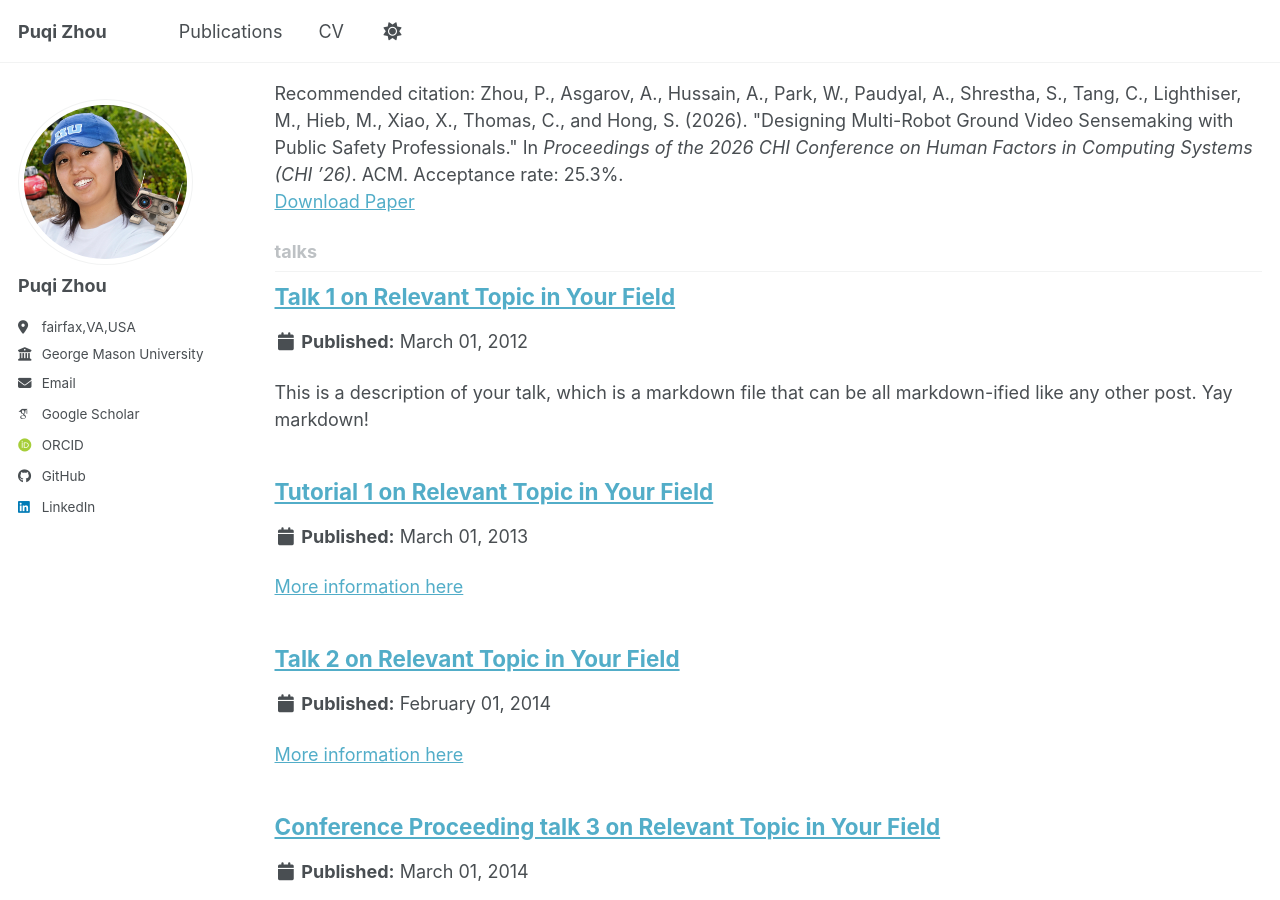
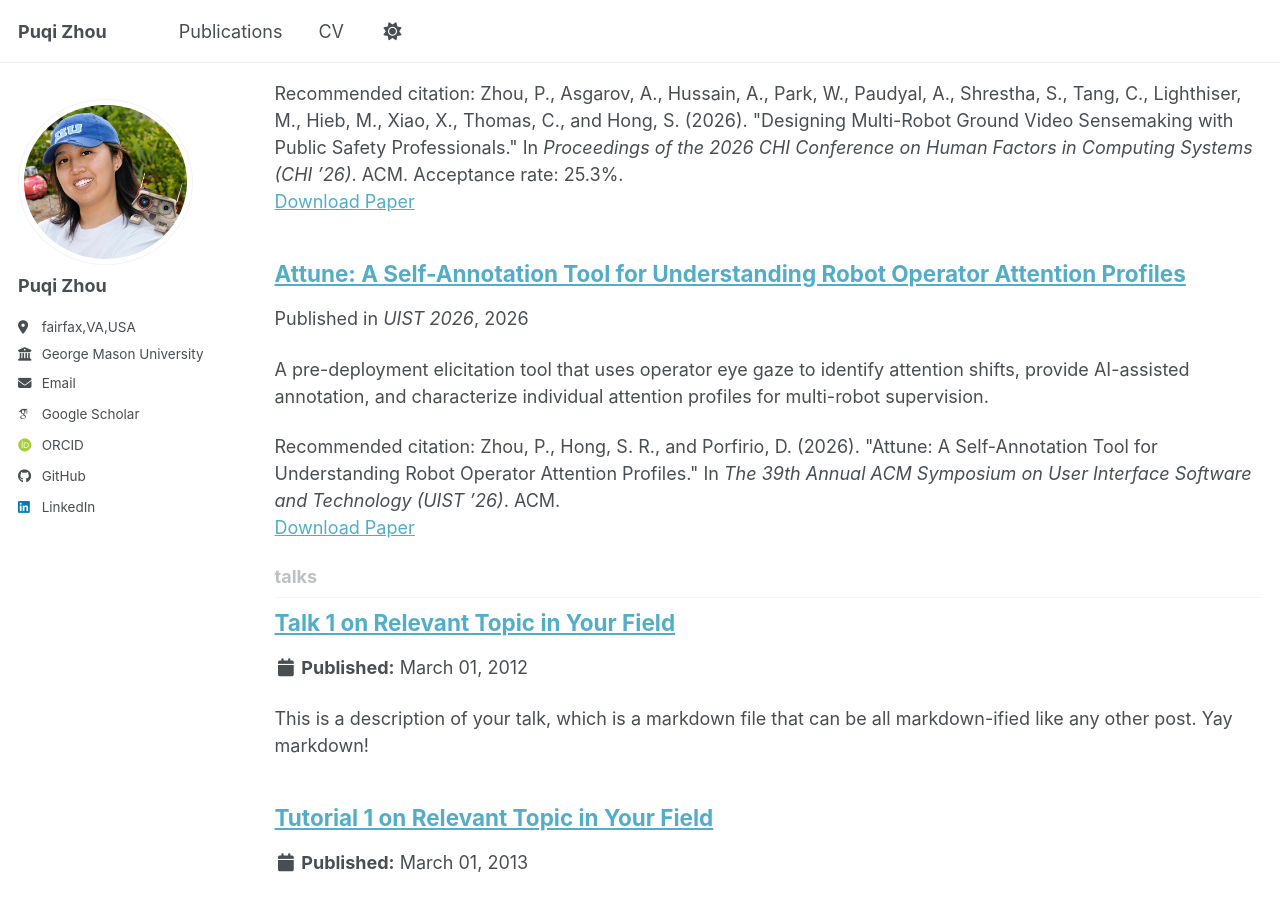
Before and after one commit to Puqi7/Puqi7.github.io, a Jekyll site: the page built from _pages/collection-archive.html, in a window 1280 px wide and 900 px high, scrolled down 3064 px. Built offline with Jekyll 4.4.1, drawn with Linux system fonts in a browser that asks for light colours; some web fonts are replaced; a script bundle is joined from its source files by our own code; library files that are not in the unit come from our copies.

Commit message:
uist update

```diff
--- a/_includes/author-profile.html
+++ b/_includes/author-profile.html
@@ -21,7 +21,6 @@
   </div>
 
   <div class="author__urls-wrapper">
-    <button class="btn btn--inverse">Follow</button>
     <ul class="author__urls social-icons">
       <!-- Font Awesome icons / Biographic information  -->
       {% if author.location %}
--- /dev/null
+++ b/_publications/2026-11-02-uist-2026-attune.md
@@ -0,0 +1,15 @@
+---
+title: "Attune: A Self-Annotation Tool for Understanding Robot Operator Attention Profiles"
+collection: publications
+category: conferences
+permalink: /publication/2026-uist-attune
+excerpt: "A pre-deployment elicitation tool that uses operator eye gaze to identify attention shifts, provide AI-assisted annotation, and characterize individual attention profiles for multi-robot supervision."
+date: 2026-11-02
+venue: "UIST 2026"
+authors: "<strong>Puqi Zhou</strong>, S. R. Hong, and D. Porfirio"
+paperurl: "https://doi.org/10.1145/3830398.3830514"
+projecturl: "https://ari-lab-gmu.github.io/Attune_UIST26/"
+citation: "Zhou, P., Hong, S. R., and Porfirio, D. (2026). &quot;Attune: A Self-Annotation Tool for Understanding Robot Operator Attention Profiles.&quot; In <i>The 39th Annual ACM Symposium on User Interface Software and Technology (UIST &rsquo;26)</i>. ACM."
+---
+
+[Project page](https://ari-lab-gmu.github.io/Attune_UIST26/) | [DOI](https://doi.org/10.1145/3830398.3830514)
```
Also changed, not shown: _pages/about.md (+1 -1 lines), _posts/2026-08-09-2026_08_uist-2026-attune-accepted.md (added, +6 -0 lines).
